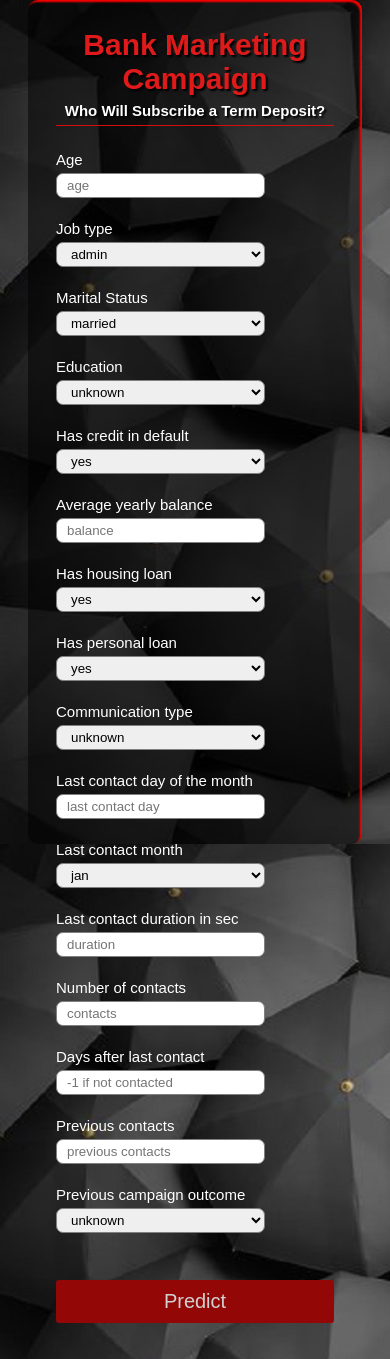
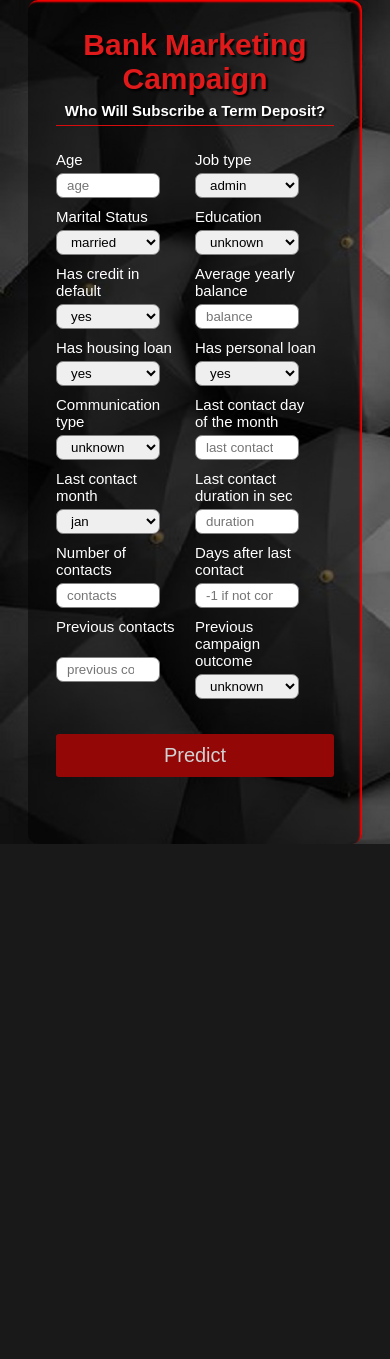
Before and after one commit to assefadsci/Bank_Marketing_Campaign, a Flask app: page / in a window 390 px wide. After the commit the page ends 844 px from the top, so only its background shows below. Run offline with Flask 2, Linux system fonts and the light colour scheme; parts of the project's set-up code (start-up, migrations or seed data) failed here and were passed over.

Commit message:
html file updated

```diff
--- a/static/styles.css
+++ b/static/styles.css
@@ -50,12 +50,6 @@ body {
     flex-wrap: wrap;
     justify-content: space-between;
     padding: 20px 0;
-}
-
-.input-info:nth-child(),
-.input-data:nth-child(){
-    justify-content: end;
-
 }
 
 .input-info{
@@ -112,28 +106,7 @@ body {
 }
 
 
-@media(max-width:600px){
-    .container{
-        min-width: 280px;
-    }
-    .input-info{
-        margin-bottom: 12px;
-        width: 100%;
-    }
-    .input-data{
-        margin-bottom: 12px;
-        width: 100%;
-    }
-    .input-info:nth-child(){
-        justify-content: end;
 
-    }
-    .input-data:nth-child(){
-        justify-content: end;
-
-    }
-
-}
 
 .containers{
     width: 100%;
@@ -146,7 +119,6 @@ body {
     box-shadow: inset -2px 2px 2px red;
 
 }
-
 .results{
     text-align: center;
     vertical-align: middle;
--- a/templates/index.html
+++ b/templates/index.html
@@ -5,7 +5,7 @@
   <meta charset="UTF-8">
   <link rel="stylesheet" type="text/css" href="{{ url_for('static', filename='styles.css') }}">
   <title>Bank Marketing Campaign</title>
-  <meta name="viewpoint" content="width= device-wdith">
+  <meta name="viewpoint" content="width=device-width, initial-scale=1.0">
 </head>
 
 <body>
@@ -61,8 +61,7 @@
         </div>
         <div class="input-info">
           <label for="balance">Average yearly balance</label>
-          <input type="number" id="balance" name="balance" placeholder="balance"
-            required="required">
+          <input type="number" id="balance" name="balance" placeholder="balance" required="required">
         </div>
         <div class="input-data">
           <label for="housing">Has housing loan</label>
@@ -110,8 +109,7 @@
 
         <div class="input-info">
           <label for="duration">Last contact duration in sec</label>
-          <input type="number" id="duration" name="duration" required="required"
-            placeholder="duration" min="0">
+          <input type="number" id="duration" name="duration" required="required" placeholder="duration" min="0">
         </div>
         <div class="input-info">
           <label for="campaign">Number of contacts</label>
@@ -119,12 +117,12 @@
         </div>
         <div class="input-info">
           <label for="pdays">Days after last contact</label>
-          <input type="number" id="pdays" name="pdays" required="required"
-            placeholder="-1 if not contacted" min="-1">
+          <input type="number" id="pdays" name="pdays" required="required" placeholder="-1 if not contacted" min="-1">
         </div>
         <div class="input-info">
           <label for="previous">Previous contacts</label>
-          <input type="number" id="previous" name="previous" required="required" placeholder="previous contacts" min="0">
+          <input type="number" id="previous" name="previous" required="required" placeholder="previous contacts"
+            min="0">
         </div>
         <div class="input-data">
           <label for="poutcome">Previous campaign outcome</label>
@@ -138,8 +136,6 @@
       </div>
       <button type="submit" class="button">Predict</button>
     </form>
-    <br><br>
-    <!--<h3>{{ prediction_text }}<h3></h3>-->
   </div>
 
 </body>
```
